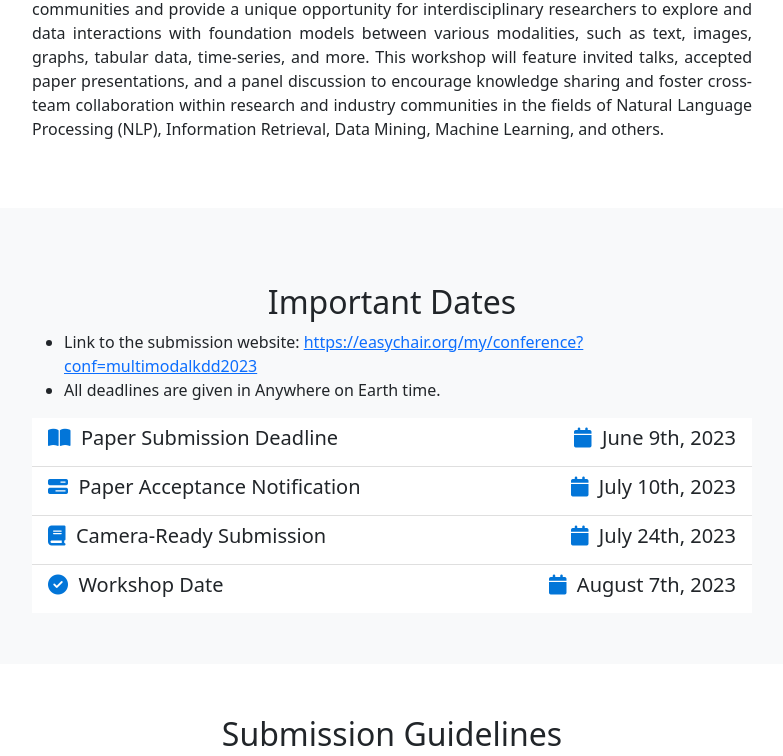
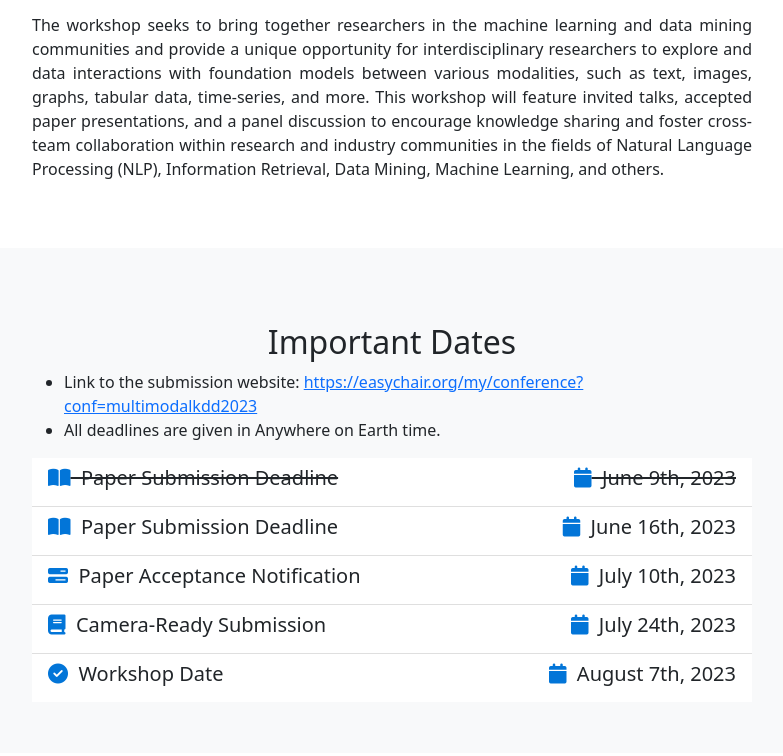
Before and after one commit to Multimodal-KDD-2023/Multimodal-KDD-2023.github.io, a plain HTML site: page index.html in a window 1280 px wide. Shown: the part 1888-2644 px from the top of the page, without its empty margins (248-1031 px from the left). Drawn offline with nearby package versions, Linux system fonts and the light colour scheme.

Commit message:
update deadline

```diff
--- a/index.html
+++ b/index.html
@@ -57,6 +57,9 @@
                             The recent advancements in machine learning and artificial intelligence (particularly foundation models such as BERT, GPT-3, T5, ResNet, etc.) have demonstrated remarkable capabilities and driven significant revolutionary changes to the way we make inferences from complex data. These models represent a fundamental shift in the way data are approached and offer exciting new research directions and opportunities for multimodal learning and data fusion. <br> <br>
                             Given the potential of foundation models to transform the field of multimodal learning, there is a need to bring together experts and researchers to discuss the latest developments in this area, exchange ideas, and identify key research questions and challenges that need to be addressed. By hosting this workshop, we aim to create a forum for researchers to share their insights and expertise on multimodal data fusion and learning using foundation models, and to explore potential new research directions and applications in the rapidly evolving field. We expect contributions from interdisciplinary researchers to study and model interactions between (but not limited to) modalities of language, graphs, time-series, vision, tabular data, sensors, and more. Our workshop will emphasize interdisciplinary work and aim at seeding cross-team collaborations around new tasks, datasets, and models.
                         </p>
+
+                        <p><strong>Note:</strong> The new deadline is <strong>June 16th, 2023</strong></p>
+
                         <strong>Contact:</strong> <a href="mailto:kdd2023-ws-multimodal@amazon.com">kdd2023-ws-multimodal@amazon.com</a>
                     </div>
                 </div>
@@ -111,9 +114,15 @@
                             <div class="list-group list-group-flush">
                                 <a class="list-group-item list-group-item-action">
                                   <div class="d-flex w-100 justify-content-between">
-                                    <h5 class="mb-1"><span><i class="fas fa-book-open" style="color:#0275d8;"></i></span>&nbsp;&nbsp;Paper Submission Deadline</h5>
-                                    <h5><span><i class="fas fa-calendar" style="color:#0275d8;"></i></span>&nbsp;&nbsp;June 9th, 2023</h5>
+                                    <h5 class="mb-1"><span><i class="fas fa-book-open" style="color:#0275d8;"></i></span><s>&nbsp;&nbsp;Paper Submission Deadline</s></h5>
+                                    <h5><span><i class="fas fa-calendar" style="color:#0275d8;"></i></span><s>&nbsp;&nbsp;June 9th, 2023</s></h5>
                                   </div>
+                                </a>
+                                <a class="list-group-item list-group-item-action">
+                                    <div class="d-flex w-100 justify-content-between">
+                                      <h5 class="mb-1"><span><i class="fas fa-book-open" style="color:#0275d8;"></i></span>&nbsp;&nbsp;Paper Submission Deadline</h5>
+                                      <h5><span><i class="fas fa-calendar" style="color:#0275d8;"></i></span>&nbsp;&nbsp;June 16th, 2023</h5>
+                                    </div>
                                 </a>
                                 <a class="list-group-item list-group-item-action">
                                   <div class="d-flex w-100 justify-content-between">
```
